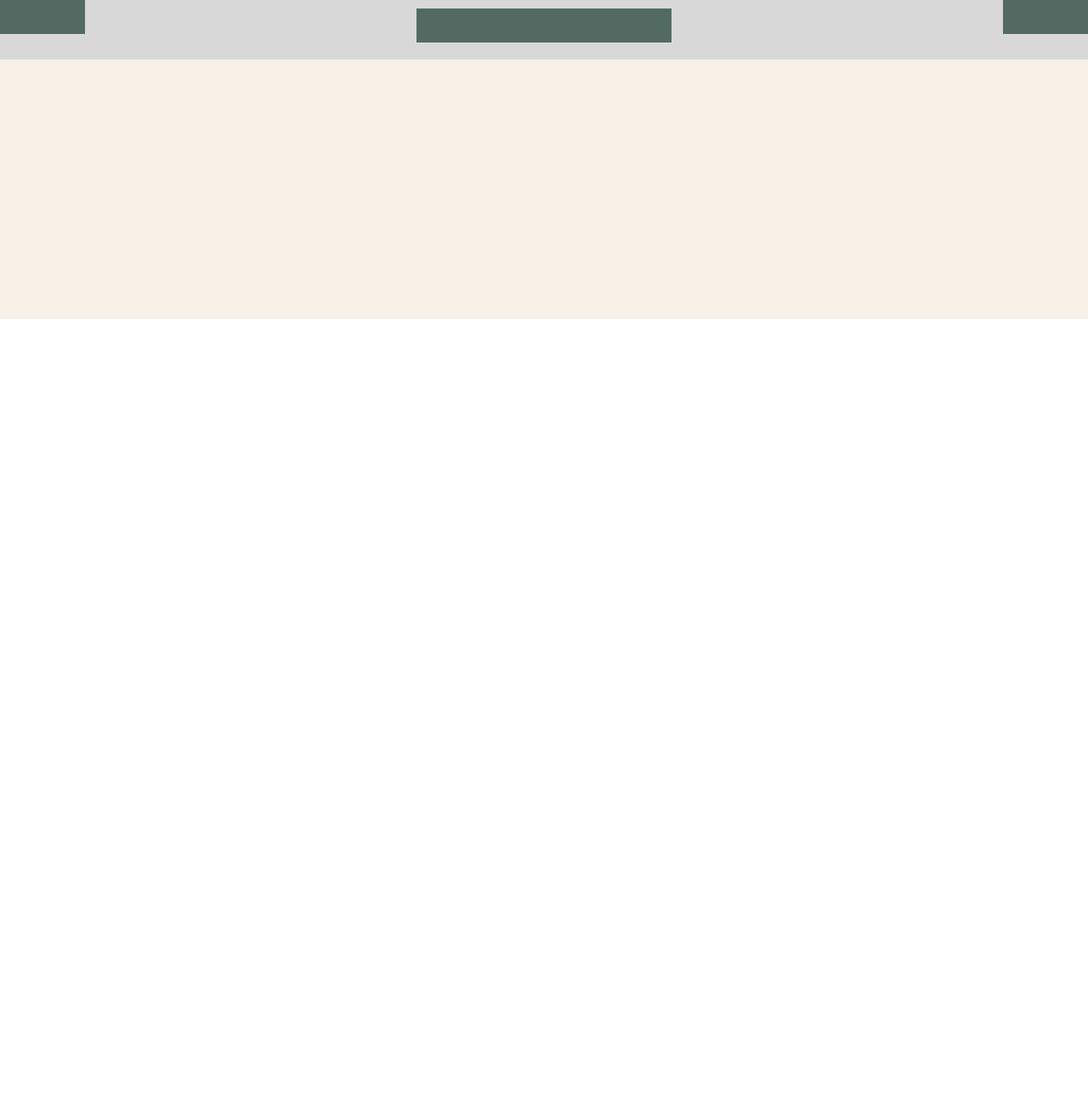
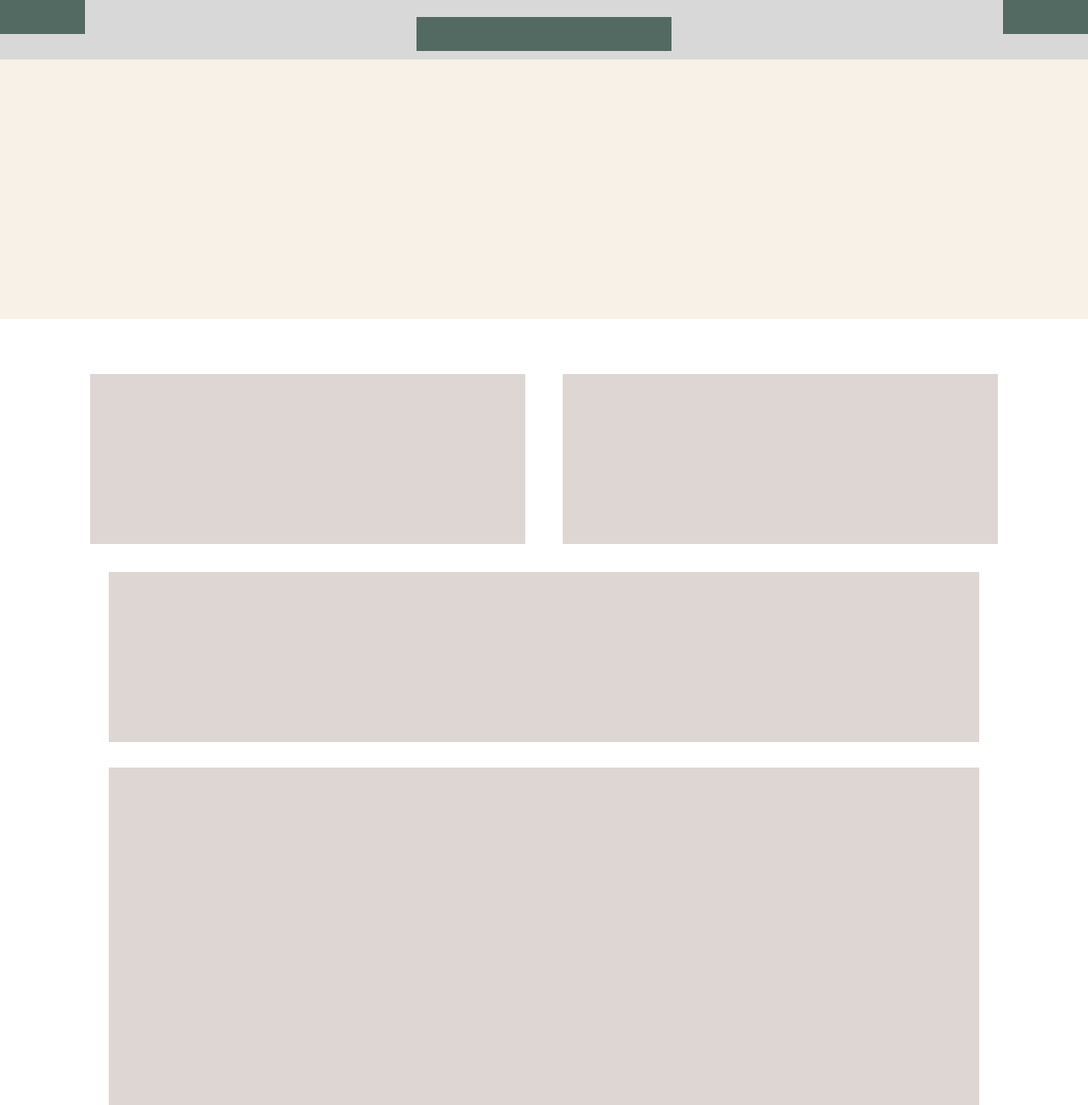
Before and after one commit to JaclynShahan/CSS-Things, a plain HTML site: page level-2/index.html in a window 1280 px wide. Shown: the top 1300 px of the page at 85% size. Before the commit the page ends 800 px from the top, so only its background shows below. Drawn offline with Linux system fonts and the light colour scheme.

Commit message:
finished level 2

```diff
--- a/level-2/step-1/step-1.css
+++ b/level-2/step-1/step-1.css
@@ -2,7 +2,7 @@
     width: 100%;
     height: 375px;
     background: #F7F1E7;
-    position: relative;
+   position: relative;
 }
 
 .top-header {
@@ -18,13 +18,13 @@
     width: 100px;
     height: 40px;
     background: #536A63;
-    float: left;
+
 }
 
 .logo {
     width: 300px;
     height: 40px;
-    margin-top: 10px;
+    margin-top: -20px;
     background: #536A63;
     display: inline-block;
 
@@ -35,4 +35,6 @@
     height: 40px;
     background: #536A63;
     float: right;
+    margin-top: -40px;
+
 }
--- a/level-2/step-2/step-2.css
+++ b/level-2/step-2/step-2.css
@@ -1,11 +1,15 @@
 /* Step-2 add a text-align that will align items in the center.  */
 .main-bottom-section {
   margin-top: 65px;
+  text-align: center;
   /* alignment property */
 }
 
 /* Step-2 Add a width, height and display property to make these containers look like the design. */
 .item {
+    width: 40%;
+    height: 200px;
+    display: inline-block;
    /*width*/
     /*height*/
     /*display*/
@@ -16,7 +20,9 @@
 
 /* Step-2 Add a width, height, and margin property to make these containers look like the design. Remember margin: auto is helpful when trying to center a container. */
 .full-width-item {
-    /*width*/
+    height: 200px;
+    width: 80%;
+  /*width*/
     /*height*/
     /*margin*/
     margin:0 auto 30px;
@@ -25,6 +31,9 @@
 
 /* Step-2 Add a width, height, and margin property to make these containers look like the design. Remember margin: auto is helpful when trying to center a container. */
 .large-item {
+    width: 80%;
+    height: 500px;
+    margin: 0 auto 30px;
     /*width*/
     /*height*/
     /*margin*/
```
